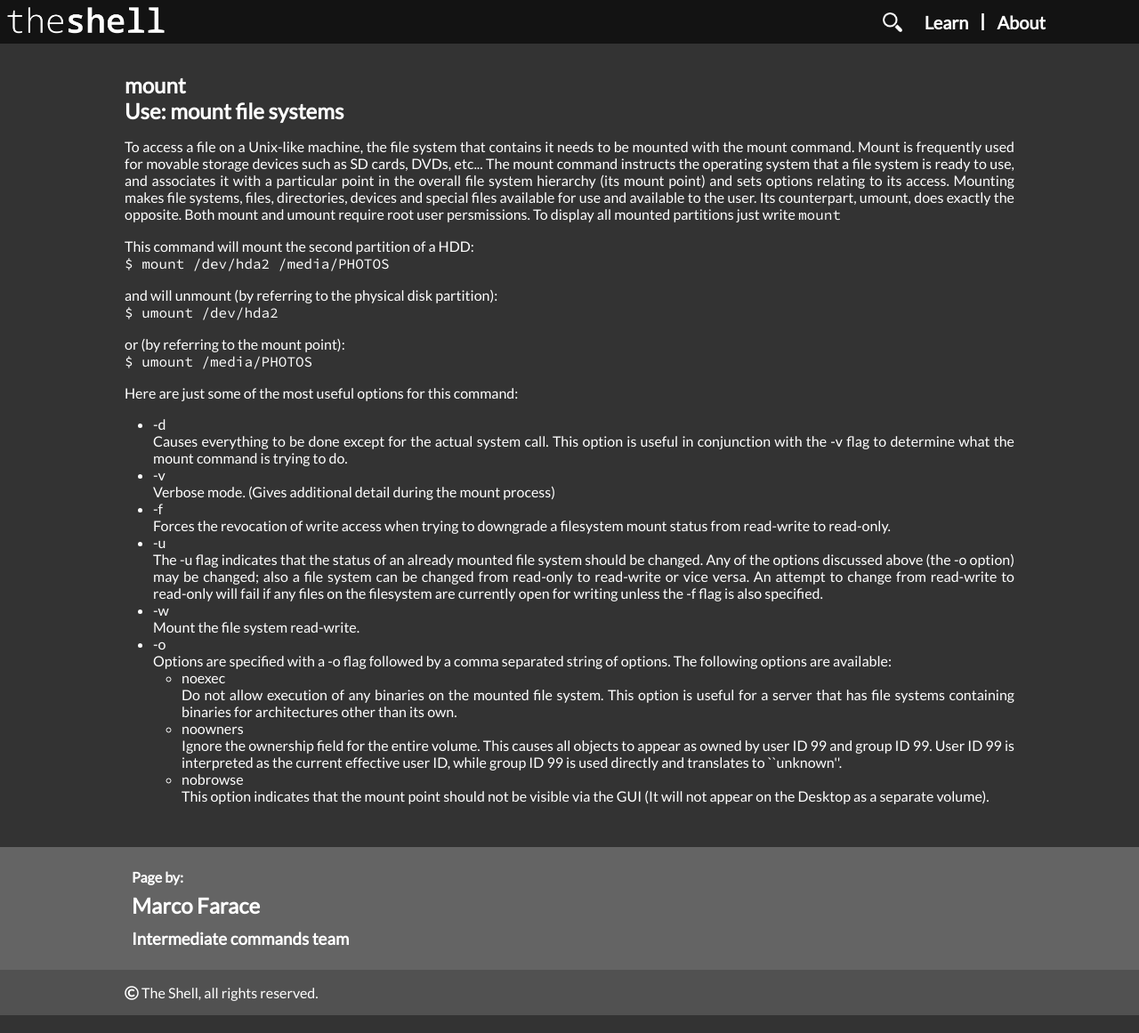
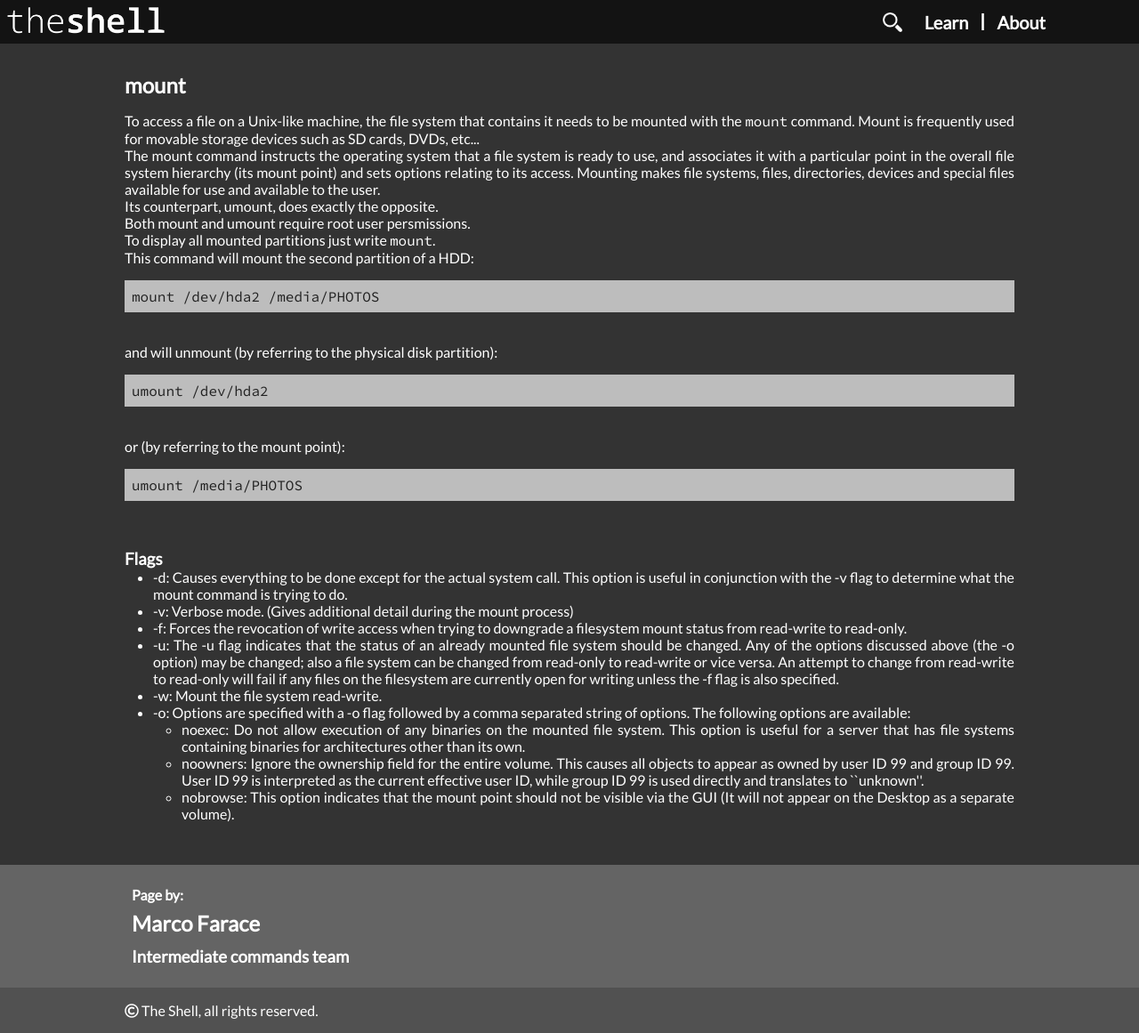
Before and after one commit to bvlj/usi_sa1_theshell_ch, a Jekyll site: the page built from site/pages/cmd/interm/mount.html, in a window 1280 px wide. Shown: the whole page at 89% size. Built offline with Jekyll 4.4.1, drawn with Linux system fonts in a browser that asks for light colours; nearby versions of some CDN libraries; comment, search, counter and statistics services are not loaded.

Commit message:
interm: fix formatting for new pages
git-svn-id: svn+ssh://atelier.inf.usi.ch/home/bevilj/group-1@139 a672b425-5310-4d7a-af5c-997e18724b81

```diff
--- a/site/pages/cmd/interm/mount.html
+++ b/site/pages/cmd/interm/mount.html
@@ -6,78 +6,65 @@ author: Marco Farace
 title: mount
 ---
 
-<h2>Use: mount file systems </h2>
-
-<p>To access a file on a Unix-like machine, the file system that contains it
-needs to be mounted with the mount command. Mount is frequently used for
-movable storage devices such as SD cards, DVDs, etc...
+<p>
+To access a file on a Unix-like machine, the file system that contains it
+needs to be mounted with the <code>mount</code> command. Mount is frequently used for
+movable storage devices such as SD cards, DVDs, etc...<br>
 
 The mount command instructs the operating system that a file system is ready to
 use, and associates it with a particular point in the overall file system
 hierarchy (its mount point) and sets options relating to its access. Mounting
 makes file systems, files, directories, devices and special files available for
-use and available to the user.
+use and available to the user.<br>
 
-Its counterpart, umount, does exactly the opposite.
-Both mount and umount require root user persmissions.
-To display all mounted partitions just write <code> mount </code></p>
+Its counterpart, umount, does exactly the opposite.<br>
+Both mount and umount require root user persmissions.<br>
+To display all mounted partitions just write <code>mount</code>.<br>
 
-<p> This command will mount the second partition of a HDD:<br>
-    <code> $ mount /dev/hda2 /media/PHOTOS </code>
-</p>
+This command will mount the second partition of a HDD:<br>
+<pre>
+mount /dev/hda2 /media/PHOTOS
+</pre><br>
 
-<p> and will unmount (by referring to the physical disk partition):<br>
-    <code> $ umount /dev/hda2 </code>
-</p>
+and will unmount (by referring to the physical disk partition):<br>
+<pre>
+umount /dev/hda2
+</pre><br>
 
-<p> or (by referring to the mount point):<br>
-    <code> $ umount /media/PHOTOS </code>
-</p>
+or (by referring to the mount point):<br>
+<pre>
+umount /media/PHOTOS
+</pre><br><br>
 
-<p> Here are just some of the most useful options for this command:
+<h3>Flags</h3>
 <ul>
-      <li>-d<br></li>
-      Causes everything to be done except for the actual system call.
+    <li>-d: Causes everything to be done except for the actual system call.
         This option is useful in conjunction with the -v flag to determine
-      what the mount command is trying to do.
-
-      <li>-v<br></li>
-      Verbose mode. (Gives additional detail during the mount process)
-
-      <li>-f<br></li>
-      Forces the revocation of write access when trying to downgrade a
-      filesystem mount status from read-write to read-only.
-
-      <li>-u<br></li>
-      The -u flag indicates that the status of an already mounted file
+        what the mount command is trying to do.</li>
+    <li>-v: Verbose mode. (Gives additional detail during the mount process)</li>
+    <li>-f: Forces the revocation of write access when trying to downgrade a
+        filesystem mount status from read-write to read-only.</li>
+    <li>-u: The -u flag indicates that the status of an already mounted file
         system should be changed.  Any of the options discussed above
         (the -o option) may be changed; also a file system can be changed
         from read-only to read-write or vice versa.  An attempt to change
         from read-write to read-only will fail if any files on the
         filesystem are currently open for writing unless the -f flag is
-      also specified.
-
-      <li>-w<br></li>
-      Mount the file system read-write.
-
-      <li>-o<br></li>
-      Options are specified with a -o flag followed by a comma separated
+        also specified.</li>
+      <li>-w: Mount the file system read-write.</li>
+      <li>-o: Options are specified with a -o flag followed by a comma separated
         string of options.  The following options are available:
         <ul>
-                <li>noexec<br></li>
-                Do not allow execution of any binaries on the mounted file system.
+            <li>noexec: Do not allow execution of any binaries on the mounted file system.
                 This option is useful for a server that has file systems containing
-                binaries for architectures other than its own.
-
-                <li>noowners<br></li>
-                Ignore the ownership field for the entire volume. This causes all
+                binaries for architectures other than its own.</li>
+            <li>noowners: Ignore the ownership field for the entire volume. This causes all
                 objects to appear as owned by user ID 99 and group ID 99. User ID 99
                 is interpreted as the current effective user ID, while group ID 99 is
-                used directly and translates to ``unknown''.
-
-                <li>nobrowse<br></li>
-                This option indicates that the mount point should not be visible via
-                the GUI (It will not appear on the Desktop as a separate volume).
+                used directly and translates to ``unknown''.</li>
+            <li>nobrowse: This option indicates that the mount point should not be visible via
+                the GUI (It will not appear on the Desktop as a separate volume).</li>
         </ul>
+    </li>
 </ul>
 </p>
--- a/site/pages/fs/pwd.html
+++ b/site/pages/fs/pwd.html
@@ -6,6 +6,7 @@ tags: working directory current position where
 author: Mirko Ponzio
 title: pwd
 ---
+
 <p>
 The command <code>pwd</code>(abbreviation of print working directory, it returns the
 corrent directory) it is a command of the operation system Unix and Unix-like,
@@ -25,9 +26,8 @@ knowing where you are, you must use the pwd command.<br><br>
 
 <h3>Flags</h3>
 <ul>
-    <li> -L :      Display the logical current working directory.</li>
-    <li>-P :   Display the physical current working directory (all symbolic
-        links resolved).</li>
+    <li> <b>-L</b>: Display the logical current working directory.</li>
+    <li> <b>-P</b>: Display the physical current working directory (all symbolic links resolved).</li>
 </ul>
 
 If no options are specified, the -L option is assumed.
```
Also changed, not shown: site/pages/cmd/interm/Install.html (+30 -40 lines), site/pages/cmd/interm/Who.html (deleted, +0 -48 lines), site/pages/cmd/interm/who.html (added, +37 -0 lines). Lines whose indentation alone changed are shown as unchanged.
